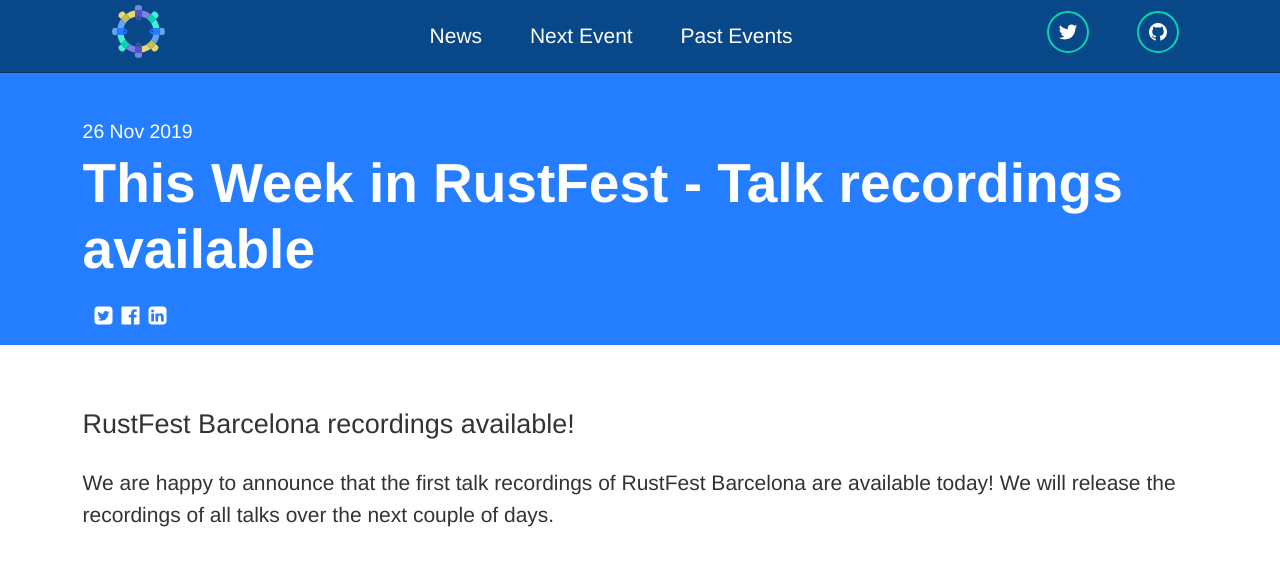
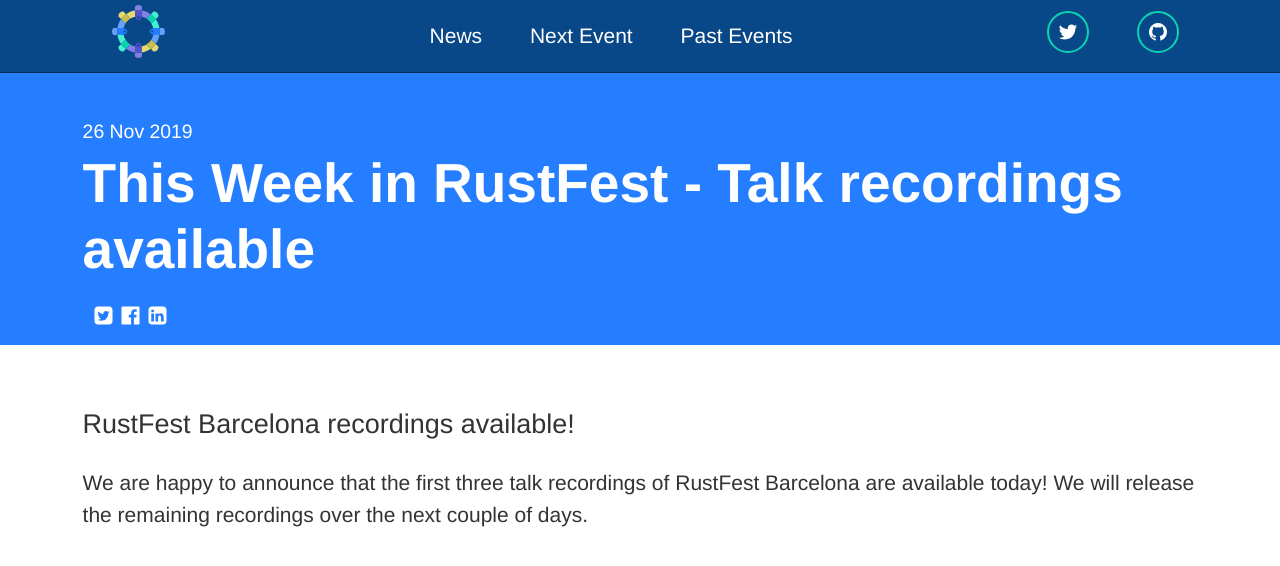
Before and after one commit to RustFestEU/blog.rustfest.eu, a Jekyll site: the page built from _posts/2019-11-26-this-week-in-rustfest-barcelona-videos.md, in a window 1280 px wide and 900 px high, cut to the strip 0-592 px from the top of the window. Shown: the top 566 px of the strip. Built offline with Jekyll 4.4.1, drawn with Linux system fonts in a browser that asks for light colours.

Commit message:
Smooth grammar

```diff
--- a/_posts/2019-11-26-this-week-in-rustfest-barcelona-videos.md
+++ b/_posts/2019-11-26-this-week-in-rustfest-barcelona-videos.md
@@ -10,8 +10,8 @@
 
 ## RustFest Barcelona recordings available!
 
-We are happy to announce that the first talk recordings of RustFest Barcelona are available today!
-We will release the recordings of all talks over the next couple of days.
+We are happy to announce that the first three talk recordings of RustFest Barcelona are available today!
+We will release the remaining recordings over the next couple of days.
 
 <iframe width="1120" height="630" src="https://www.youtube.com/embed/videoseries?list=PL85XCvVPmGQg-dewHRpM08JkGrBPdIVHw" frameborder="0" allow="accelerometer; autoplay; encrypted-media; gyroscope; picture-in-picture" allowfullscreen></iframe>
 
```
